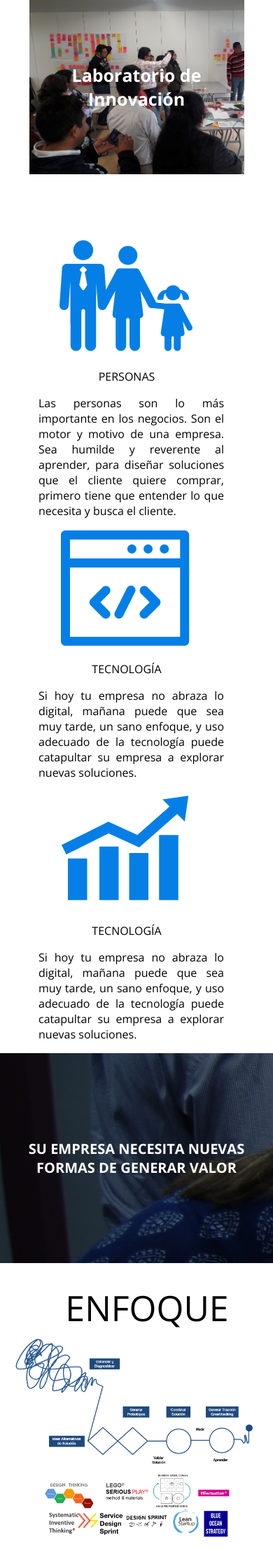
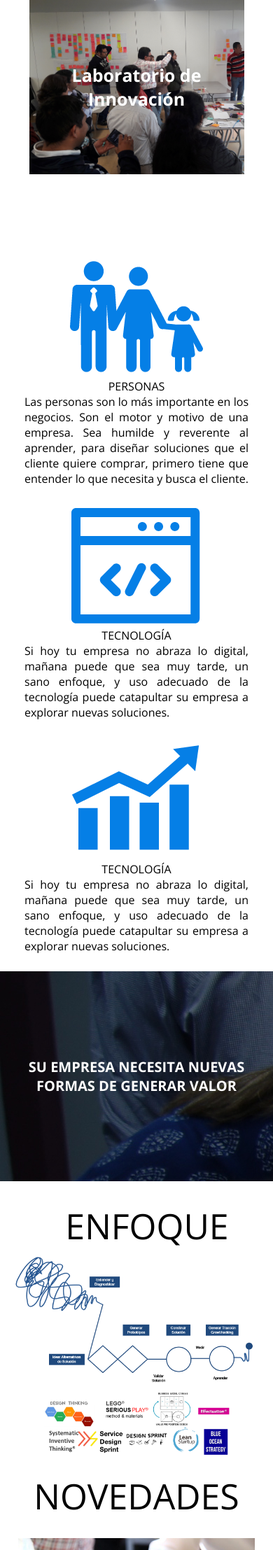
Before and after one commit to brunoliu01/lapsus, a PHP site: page /index.html in a window 390 px wide. Shown: the part 1659-3874 px from the top of the page at 70% size. Run offline with PHP 8.4, Linux system fonts and the light colour scheme.

Commit message:
realizo modificaciones

```diff
--- a/style.css
+++ b/style.css
@@ -164,7 +164,6 @@ a {
 
 .img-section {
 	padding: 26px;
-	width: 100%;
 	text-align: center;
 }
 
@@ -446,6 +445,7 @@ iframe {
 		height: 300px;
 		text-align: center;
 		font-size: 20px;
+		margin-top: 25px;
 	}
 
 	.clientes {
@@ -515,11 +515,13 @@ iframe {
 	.img-blue {
 		flex-direction: column;
 		text-align: center;
+		align-items: center;
 	}
 
 	.text-blue {
 		text-align: justify;
-		margin-left: 55px;
+		 width: 100%;
+		 margin: auto;
 	}
 
 	.blue-contenido {
@@ -527,14 +529,20 @@ iframe {
 	}
 
 	.img-second {
-		margin-left: 39px;
+		margin-top: 30px;
 	}
 
 	.paragraph-center {
 		margin-left: 42px;
+		width: 100%;
+		margin: auto;
 	}
 
 	.a2:hover {
 		border-bottom: 2px solid black;
 	}
+
+	.img-section {
+		margin: auto;
+	}
 }
```
